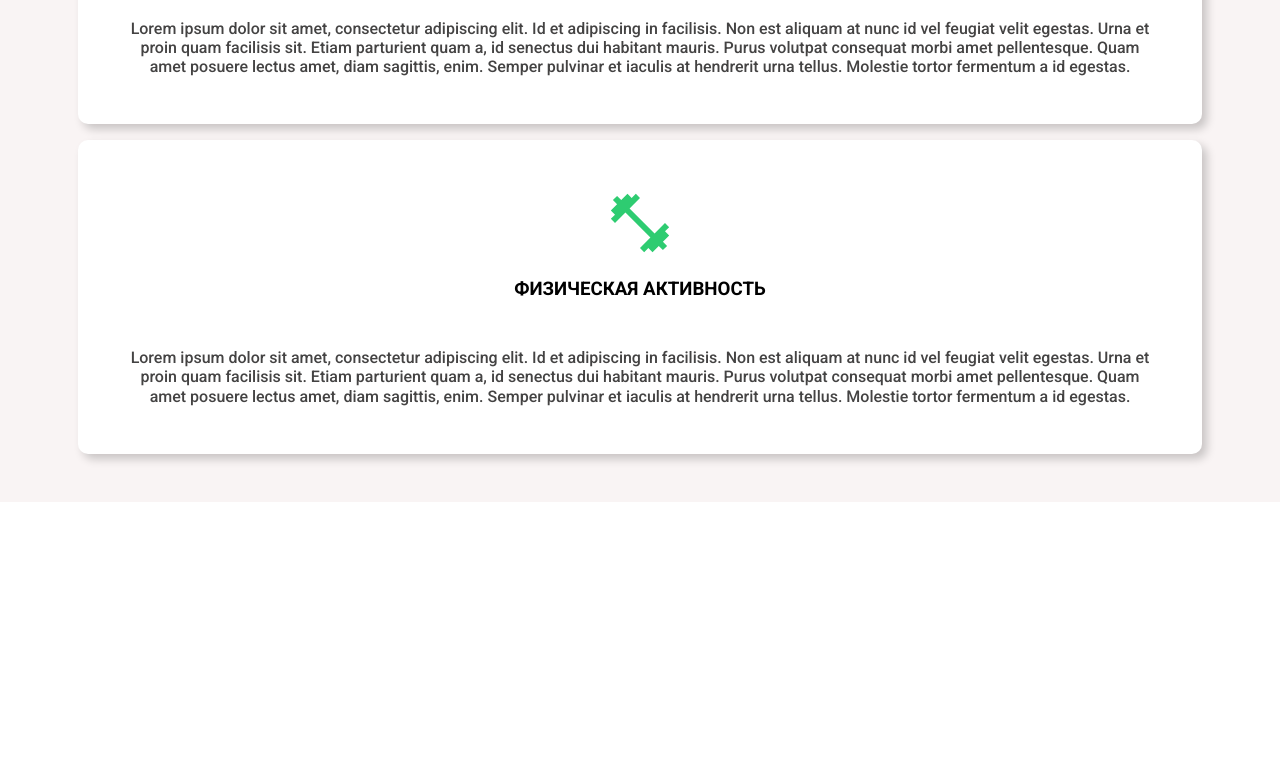
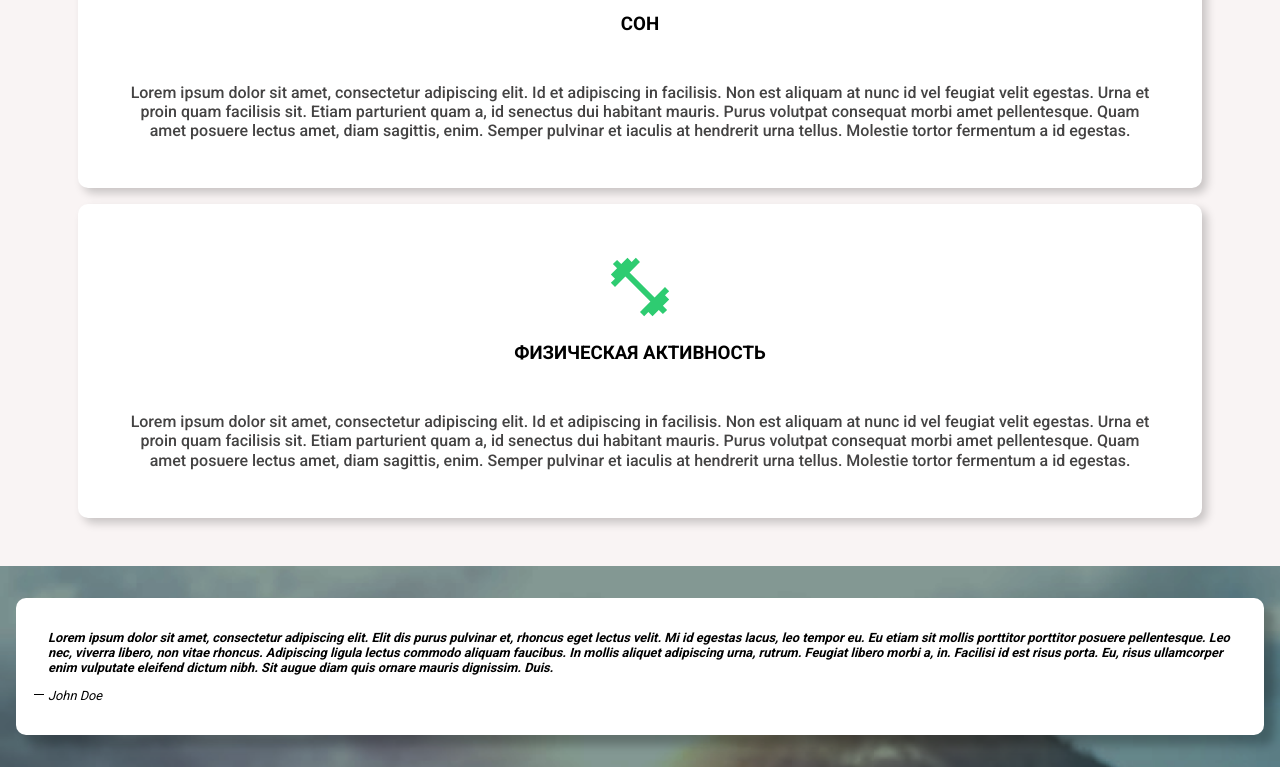
Before and after one commit to anuarshaidenov/nutritionist-project, a plain HTML site: page index.html in a window 1280 px wide. Shown: the part 3292-4059 px from the top of the page. Before the commit the page ends 3794 px from the top, so only its background shows below. Drawn offline with Linux system fonts and the light colour scheme.

Commit message:
mockup and style MOBILE section-testimonials TODO: Javascript

```diff
--- a/css/main.scss
+++ b/css/main.scss
@@ -131,7 +131,7 @@ header {
 
 .section-process {
     text-align: center;
-    padding: 1rem 0;
+    padding: 3rem 0;
     &__showcase {
         margin-top: 2rem;
         &--steps {
@@ -224,3 +224,38 @@ header {
         }
     }
 }
+
+.section-testimonials {
+    padding: 2rem 0;
+    background: url(../images/background-mountains.png);
+    background-attachment: fixed;
+    background-size: cover;
+    &__testimonial {
+        background: white;
+        box-shadow: 10px 10px 10px rgba(0, 0, 0, 0.25);
+        border-radius: 10px;
+        padding: 2rem;
+
+        &--text {
+            font-size: .8rem;
+            font-weight: 700;
+            font-style: italic;
+        }
+
+        &--name {
+            margin-top: .8rem;
+            position: relative;
+            font-style: italic;
+            font-size: .8rem;
+            &::before {
+                content: " ";
+                width: 10px;
+                height: 1px;
+                background-color: black;
+                position: absolute;
+                left: -14px;
+                top: 40%;
+            }
+        }
+    }
+}
--- a/index.html
+++ b/index.html
@@ -94,5 +94,16 @@
             </div>
         </div>
     </section>
+    <section class="section-testimonials">
+        <div class="container">
+            <div class="section-testimonials__testimonial">
+                <blockquote class="section-testimonials__testimonial--text">
+                    Lorem ipsum dolor sit amet, consectetur adipiscing elit. Elit dis purus pulvinar et, rhoncus eget lectus velit. Mi id egestas lacus, leo tempor eu. Eu etiam sit mollis porttitor porttitor posuere pellentesque. Leo nec, viverra libero, non vitae rhoncus. Adipiscing ligula lectus commodo aliquam faucibus. In mollis aliquet adipiscing urna, rutrum. Feugiat libero morbi a, in. Facilisi id est risus porta. Eu, risus ullamcorper enim vulputate eleifend dictum nibh. Sit augue diam quis ornare mauris dignissim. Duis.
+                </blockquote>
+                <figcaption class="section-testimonials__testimonial--name">John Doe</figcaption>
+            </div>
+        </div>
+    </section>
+
 </body>
 </html>
```
Also changed, not shown: css/main.css, 1 other file.
